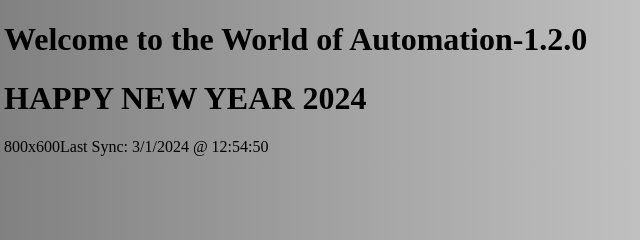
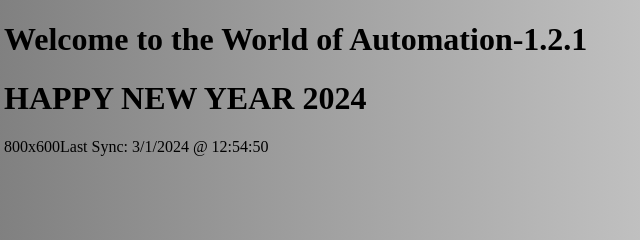
Before and after one commit to pushpendrasingh3/argocd-setup, a plain HTML site: page argocd-cicd-setup/script/index.html in a window 1280 px wide. Shown: the top 240 px of the page, 4-644 px from the left. Drawn offline with Linux system fonts and the light colour scheme.

Commit message:
VER:1.2.1

```diff
--- a/argocd-cicd-setup/script/index.html
+++ b/argocd-cicd-setup/script/index.html
@@ -6,7 +6,7 @@
 </head>
 
 <body style="background-image: -webkit-linear-gradient(left, grey, white)">
-    <h1>Welcome to the World of Automation-1.2.0<h1>
+    <h1>Welcome to the World of Automation-1.2.1<h1>
     <h1> HAPPY NEW YEAR 2024 </h1>
 
     <script type='text/javascript'>
```
Also changed, not shown: 3 other files.
